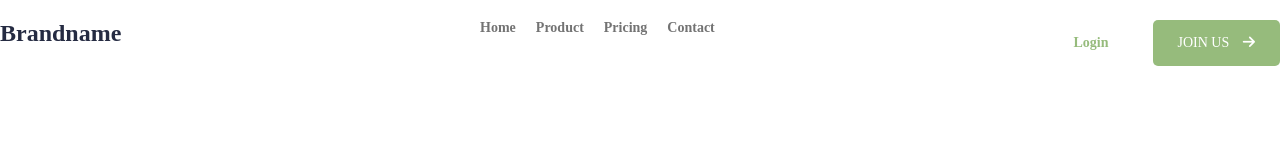
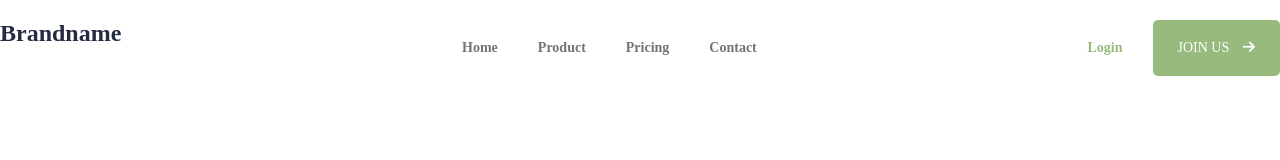
Before and after one commit to giorgi-darchiashvili/davaleba, a plain HTML site: page davaleba 6/index.html in a window 1280 px wide. Drawn offline with Linux system fonts and the light colour scheme; a web font is replaced by a local one.

Commit message:
cvlileba header

```diff
--- a/davaleba 6/css/main.css
+++ b/davaleba 6/css/main.css
@@ -9,40 +9,40 @@
 }
 
 
-.header {
+.header1 {
     max-width: 1322px;
     max-height: 91px;
     margin-left: auto;
     margin-right: auto;
     padding: 20px 0;
+
 }
 
 nav {
-    display: flex;
+    display: inline-flex;
+    width: 100%;
     justify-content: space-between;
+
 }
 
 nav ul {
     list-style: none;
-    display: flex;
-
+    display: inline-flex;
 }
 
 a {
     text-decoration: none;
-    margin: 10px;
-
+    margin: 20px;
+    float: left;
 }
 
 ul li {
     font-size: 14px;
     font-weight: 700;
-
 }
 
 ul li a {
     color: #737373;
-
 }
 
 .Brandname {
@@ -66,9 +66,15 @@ nav div button {
     border-radius: 5px;
     padding: 15px 25px;
 }
+
 nav div button i {
-    padding: 0 0 0 10px;
+    margin: 0 0 0 10px;
 }
+
 nav div a {
-    margin: 0 40px;
+     padding: 0 10px;
 }
+
+.lj {
+    display: inline-flex;
+}
--- a/davaleba 6/index.html
+++ b/davaleba 6/index.html
@@ -6,7 +6,9 @@
     <link rel="stylesheet" href="https://cdnjs.cloudflare.com/ajax/libs/font-awesome/6.6.0/css/all.min.css">
     <link rel="stylesheet" href="css/main.css">
 </head>
-<div class="header">
+<body>
+    <header>
+    <div class="header1">
         <nav>
             <P class="Brandname">Brandname</P>
             <ul>
@@ -15,14 +17,13 @@
                 <li><a href="#">Pricing</a></li>
                 <li><a href="#">Contact</a></li>
             </ul>
-        <div>
+            <div class="lj">
                 <a class="login" href="#">Login</a>
-            <button>JOIN US  <i class="fa-solid fa-arrow-right"></i></button>
+                <button>JOIN US <i class="fa-solid fa-arrow-right"></i></button>
             </div>
         </nav>
     </div>
-
-<body>
+</header>
 
 </body>
 
```
Lines whose indentation alone changed are shown as unchanged.
